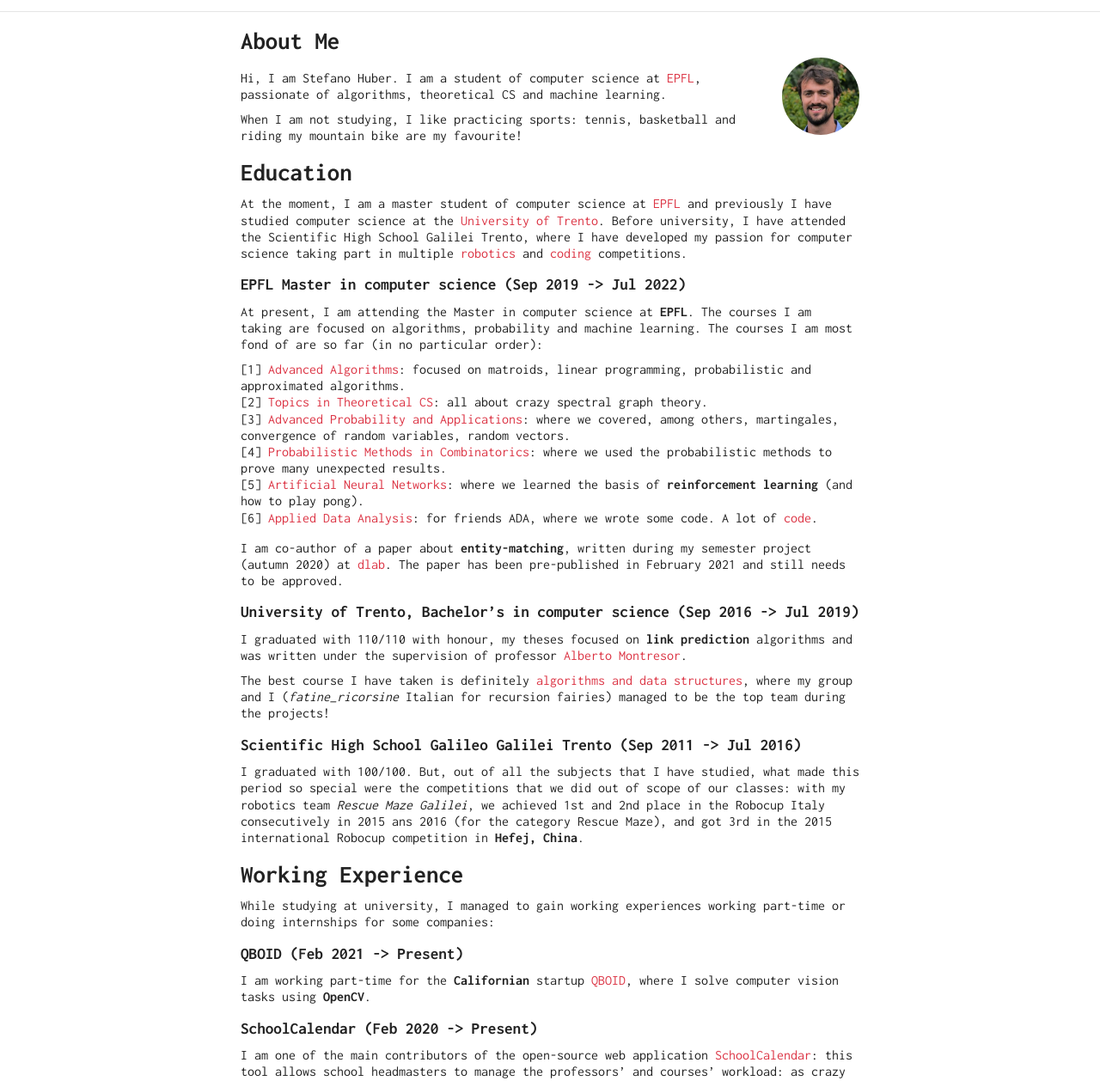
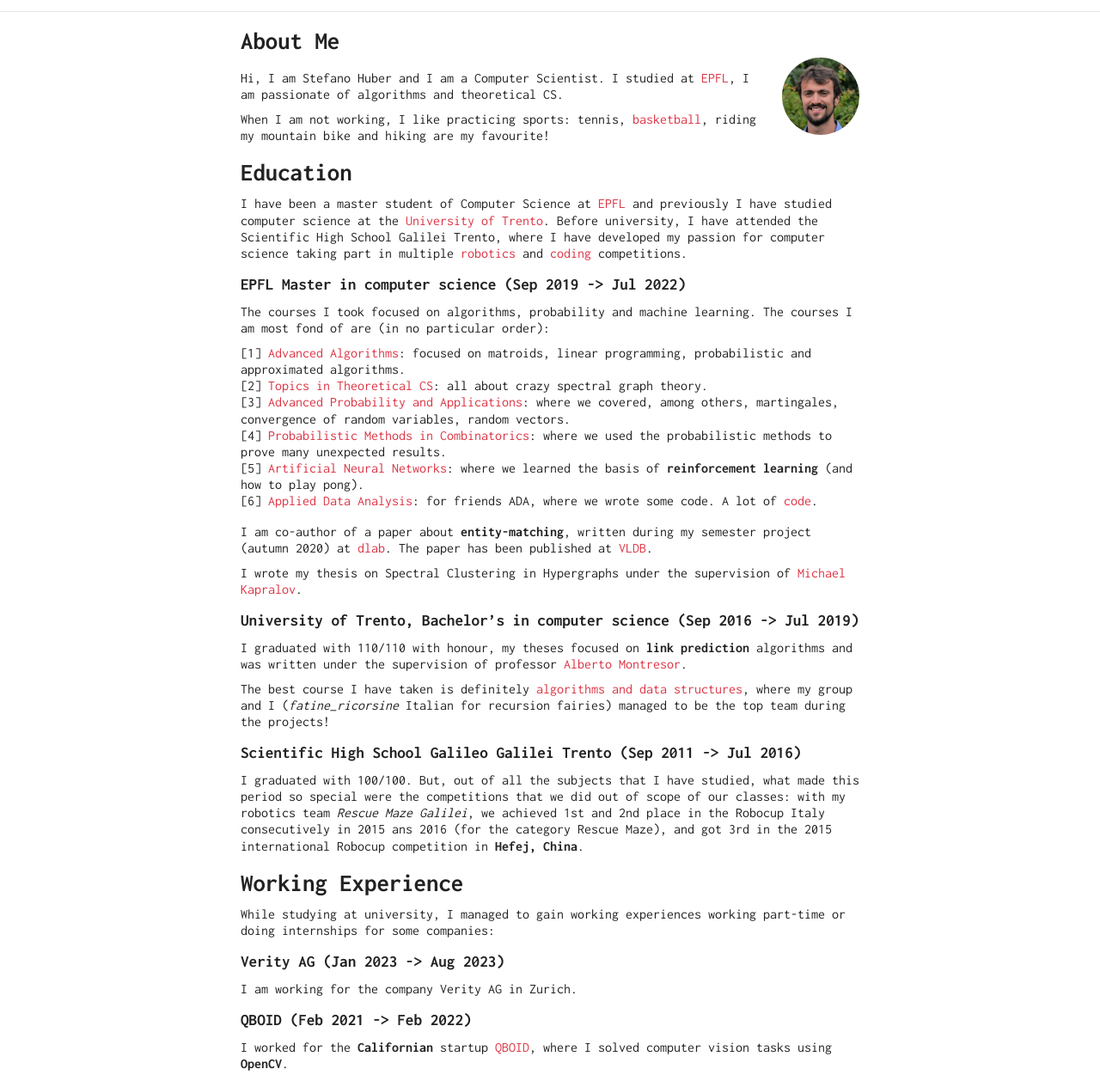
Before and after one commit to steber97/steber97.github.io, a plain HTML site: page index.html in a window 1280 px wide. Shown: the part 99-1357 px from the top of the page at 86% size. Drawn offline with nearby package versions, Linux system fonts and the light colour scheme.

Commit message:
Update index.html
Not a student anymore, finish at QBOID and start Verity internship.

```diff
--- a/index.html
+++ b/index.html
@@ -65,12 +65,12 @@
     <img src="/avatar.jpg"/>
 </figure>
 
-<p>Hi, I am Stefano Huber. I am a student of computer science at <a href="https://www.epfl.ch/en/">EPFL</a>, passionate of algorithms, theoretical CS and machine learning.</p>
-<p>When I am not studying, I like practicing sports: tennis, basketball and riding my mountain bike are my favourite!</p>
+<p>Hi, I am Stefano Huber and I am a Computer Scientist. I studied at <a href="https://www.epfl.ch/en/">EPFL</a>, I am passionate of algorithms and theoretical CS.</p>
+<p>When I am not working, I like practicing sports: tennis, <a href="https://www.instagram.com/nightowlstrento/">basketball</a>, riding my mountain bike and hiking are my favourite!</p>
 <h1 id="education">Education</h1>
-<p>At the moment, I am a master student of computer science at <a href="https://www.epfl.ch/en/">EPFL</a> and previously I have studied computer science at the <a href="https://www.unitn.it/en">University of Trento</a>. Before university, I have attended the Scientific High School Galilei Trento, where I have developed my passion for computer science taking part in multiple <a href="https://www.lsgalilei.org/index.php/palma-res/879-bronzo-ai-mondiali-della-robotica-in-cina">robotics</a> and <a href="https://www.olimpiadi-informatica.it/index.php/selezione-nazionale.html">coding</a> competitions.</p>
+	<p>I have been a master student of Computer Science at <a href="https://www.epfl.ch/en/">EPFL</a> and previously I have studied computer science at the <a href="https://www.unitn.it/en">University of Trento</a>. Before university, I have attended the Scientific High School Galilei Trento, where I have developed my passion for computer science taking part in multiple <a href="https://www.lsgalilei.org/index.php/palma-res/879-bronzo-ai-mondiali-della-robotica-in-cina">robotics</a> and <a href="https://www.olimpiadi-informatica.it/index.php/selezione-nazionale.html">coding</a> competitions.</p>
 <h4 id="epfl-master-in-computer-science-sep-2019---present">EPFL Master in computer science (Sep 2019 -&gt; Jul 2022)</h4>
-<p>At present, I am attending the Master in computer science at <strong>EPFL</strong>. The courses I am taking are focused on algorithms, probability and machine learning. The courses I am most fond of are so far (in no particular order):</p>
+<p> The courses I took focused on algorithms, probability and machine learning. The courses I am most fond of are (in no particular order):</p>
 <ol>
 <li><a href="https://edu.epfl.ch/coursebook/en/advanced-algorithms-CS-450">Advanced Algorithms</a>: focused on matroids, linear programming, probabilistic and approximated algorithms.</li>
 <li><a href="https://edu.epfl.ch/coursebook/fr/topics-in-theoretical-computer-science-CS-455">Topics in Theoretical CS</a>: all about crazy spectral graph theory.</li>
@@ -79,7 +79,8 @@
 <li><a href="https://edu.epfl.ch/coursebook/en/artificial-neural-networks-CS-456">Artificial Neural Networks</a>: where we learned the basis of <strong>reinforcement learning</strong> (and how to play pong).</li>
 <li><a href="https://edu.epfl.ch/coursebook/en/applied-data-analysis-CS-401">Applied Data Analysis</a>: for friends ADA, where we wrote some code. A lot of <a href="https://github.com/steber97/RecursionFairies_AdaProject">code</a>.</li>
 </ol>
-<p>I am co-author of a paper about <strong>entity-matching</strong>, written during my semester project (autumn 2020) at <a href="https://dlab.epfl.ch/">dlab</a>. The paper has been pre-published in February 2021 and still needs to be approved.</p>
+<p>I am co-author of a paper about <strong>entity-matching</strong>, written during my semester project (autumn 2020) at <a href="https://dlab.epfl.ch/">dlab</a>. The paper has been published at <a href="https://www.vldb.org/pvldb/vol15/p1712-arora.pdf">VLDB</a>.</p>
+<p>I wrote my thesis on Spectral Clustering in Hypergraphs under the supervision of <a href="https://theory.epfl.ch/kapralov/">Michael Kapralov</a>.</p>
 <h4 id="university-of-trento-bachelors-in-computer-science-sep-2016---jul-2019">University of Trento, Bachelor&rsquo;s in computer science (Sep 2016 -&gt; Jul 2019)</h4>
 <p>I graduated with 110/110 with honour, my theses focused on <strong>link prediction</strong> algorithms and was written under the supervision of professor <a href="http://cricca.disi.unitn.it/montresor/">Alberto Montresor</a>.</p>
 <p>The best course I have taken is definitely <a href="http://cricca.disi.unitn.it/montresor/teaching/asd/">algorithms and data structures</a>, where my group and I (<em>fatine_ricorsine</em> Italian for recursion fairies) managed to be the top team during the projects!</p>
@@ -87,8 +88,10 @@
 <p>I graduated with 100/100. But, out of all the subjects that I have studied, what made this period so special were the competitions that we did out of scope of our classes: with my robotics team <em>Rescue Maze Galilei</em>, we achieved 1st and 2nd place in the Robocup Italy consecutively in 2015 ans 2016 (for the category Rescue Maze), and got 3rd in the 2015 international Robocup competition in <strong>Hefej, China</strong>.</p>
 <h1 id="working-experience">Working Experience</h1>
 <p>While studying at university, I managed to gain working experiences working part-time or doing internships for some companies:</p>
-<h4 id="qboid-feb-2021---present">QBOID (Feb 2021 -&gt; Present)</h4>
-<p>I am working part-time for the <strong>Californian</strong> startup <a href="https://qboid.ai/">QBOID</a>, where I solve computer vision tasks using <strong>OpenCV</strong>.</p>
+<h4 id="verity-jan-2023---present">Verity AG (Jan 2023 -&gt; Aug 2023)</h4>
+<p>I am working for the company Verity AG in Zurich.</p>
+<h4 id="qboid-feb-2021---present">QBOID (Feb 2021 -&gt; Feb 2022)</h4>
+<p>I worked for the <strong>Californian</strong> startup <a href="https://qboid.ai/">QBOID</a>, where I solved computer vision tasks using <strong>OpenCV</strong>.</p>
 <h4 id="schoolcalendar-feb-2020---present">SchoolCalendar (Feb 2020 -&gt; Present)</h4>
 <p>I am one of the main contributors of the open-source web application <a href="https://schoolcalendar.it">SchoolCalendar</a>: this tool allows school headmasters to manage the professors&rsquo; and courses&rsquo; workload: as crazy as it may seem, generating a proper timetable is an NP complete problem (so full credits to whom is able to do it on paper)! At the moment two schools are adopting it (CFP Tesero and IFPA Levico), both in Trentino region, with promising results.</p>
 <h4 id="spaziodati-feb-2019---jun-2019">SpazioDati (Feb 2019 -&gt; Jun 2019)</h4>
```
